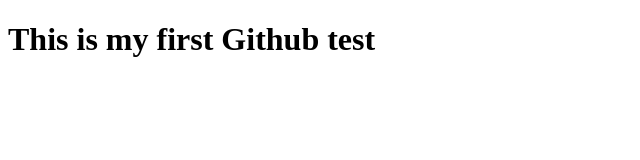
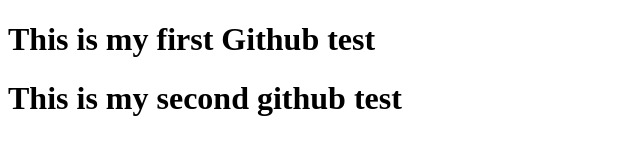
Before and after one commit to Dipikakotre/BR423-PRACTICE, a plain HTML site: page INDEX.HTML in a window 1280 px wide. Shown: the whole page, without its empty margins (0-640 px from the left). Drawn offline with Linux system fonts and the light colour scheme.

Commit message:
first commit

```diff
--- a/INDEX.HTML
+++ b/INDEX.HTML
@@ -7,5 +7,6 @@
 </head>
 <body>
     <h1>This is my first Github test</h1>
+    <h1>This is my second github test</h1>
 </body>
 </html>
```
